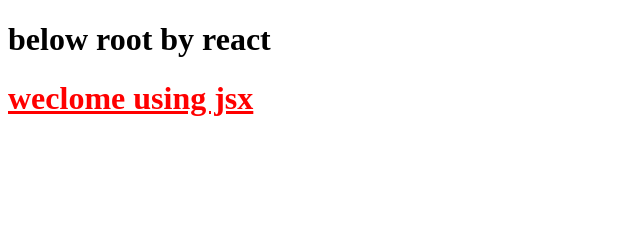
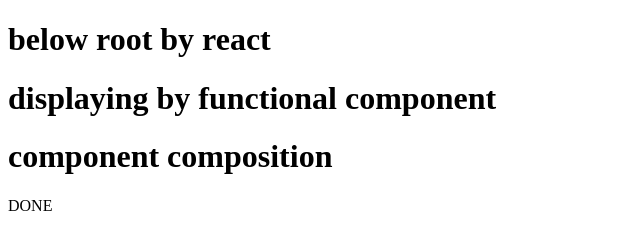
Before and after one commit to SUBHIN-TM/RE-2, a React app: page / in a window 1280 px wide. Shown: the whole page, without its empty margins (0-640 px from the left). Built offline with nearby package versions, Linux system fonts and the light colour scheme.

Commit message:
studied functional component & component composition

```diff
--- a/app.js
+++ b/app.js
@@ -2,9 +2,35 @@ import React from "react";
 import ReactDOM  from "react-dom/client";
 
 //!REACT ELEMENT
-// const heading= React.createElement("div",{id:"trys"},"welcome by parcel")
+// const heading= React.createElement("div",{id:"trys"},"welcome by parcel") [without jsx creating component]
 const jsxHeading=<h1 id="trys" className="classgiven">weclome using jsx</h1>
 //*babel is compling this code to react for understandable jsx
+// const root=ReactDOM.createRoot(document.getElementById("root"))
+// root.render(jsxHeading)
 
+
+
+//!REACT COMPONENT = 1.FUNCTIONAL COMPONENT
+const Heading =() => <h1>displaying by functional component</h1>
 const root=ReactDOM.createRoot(document.getElementById("root"))
-root.render(jsxHeading)
+ root.render(<Heading/>) //this is how functional component render
+
+
+ //!put inside the components CALLED AS= [COMPONENT COMPOSITION]
+ const MainHeading=() => <h1>component composition</h1>
+//  const BodyToDisplay =() => { return(
+//     <div>
+//         <MainHeading/>
+//         <p>DONE</p>
+//     </div>
+//  )}
+
+ //*WITHOUT RETURN REMOVE CURLY DIRECT WRITE INSIDE PARENTHESIS
+ const BodyToDisplay =() => (
+    <div>
+        <MainHeading/>
+        <p>DONE</p>
+    </div>
+ )
+ const functionalRoot=ReactDOM.createRoot(document.getElementById("functional"))
+ functionalRoot.render(<BodyToDisplay/>)
--- a/index.html
+++ b/index.html
@@ -9,6 +9,8 @@
 <body>
     <h1>below root by react</h1>
     <div id="root"></div>
+    <div id="functional"></div>
+
 <script type="module" src="./app.js"></script>
 </body>
 </html>
```
